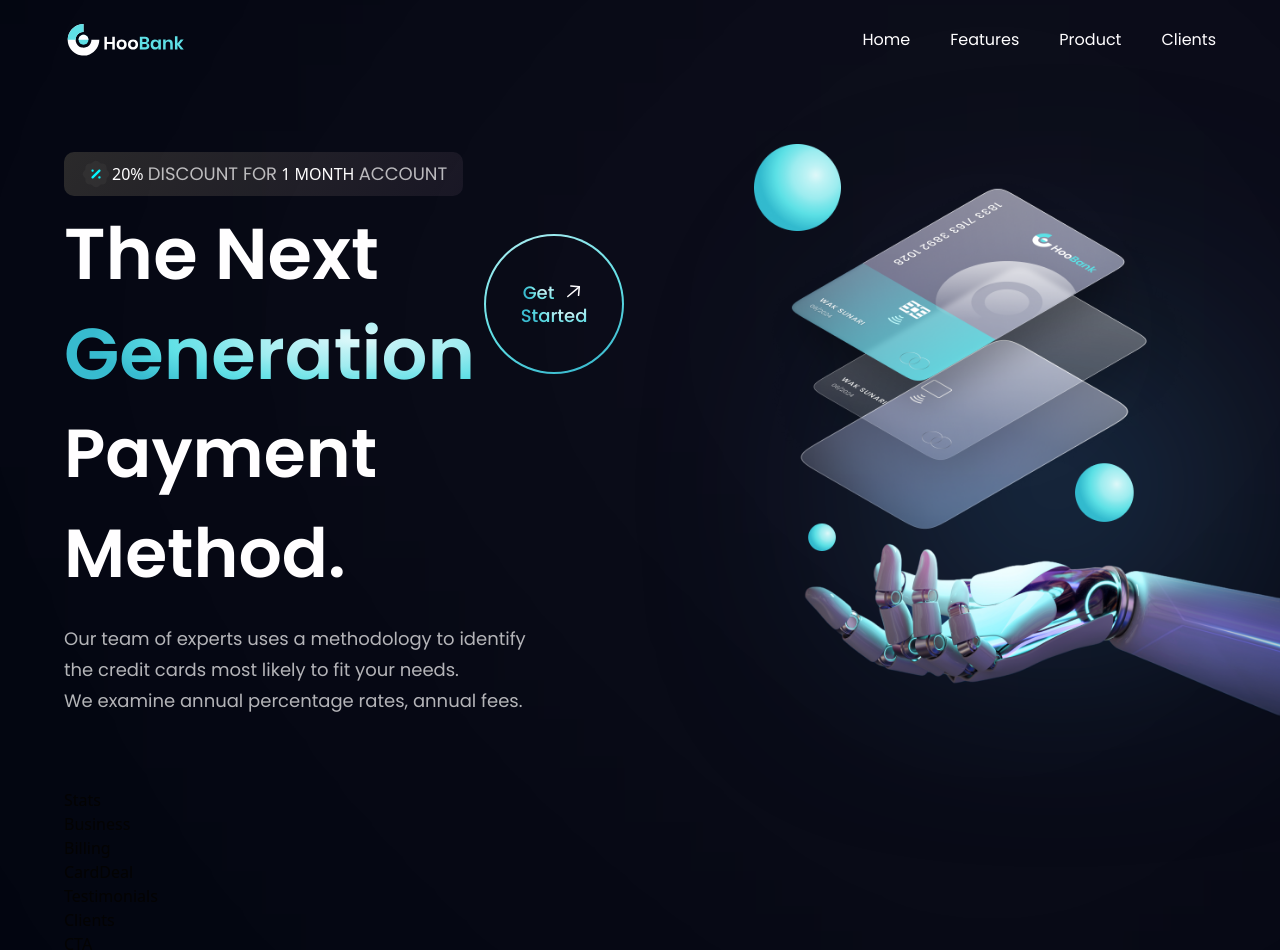
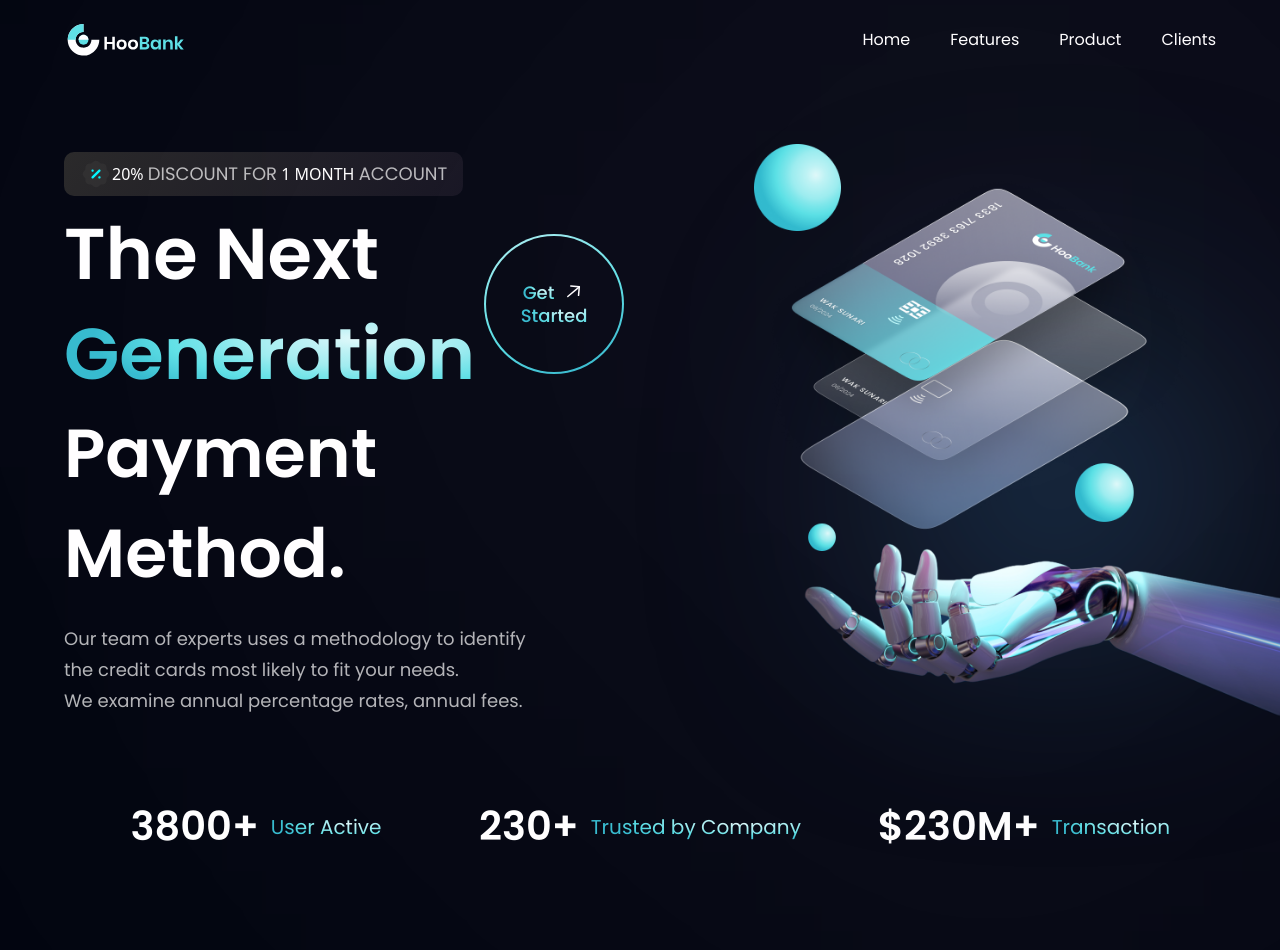
Before and after one commit to MoeElItani/Bank-app, a React (Vite) app: page / in a window 1280 px wide. Shown: the top 950 px of the page. Built offline with nearby package versions, Linux system fonts and the light colour scheme.

Commit message:
create stats component

```diff
--- a/src/components/Stats.jsx
+++ b/src/components/Stats.jsx
@@ -1,9 +1,24 @@
-import React from 'react'
+import { stats } from '../constants'
+import styles from '../style'
 
-const Stats = () => {
-  return (
-    <div>Stats</div>
-  )
-}
+const Stats = () => (
+   <section
+      className={`${styles.flexCenter} flex-row flex-wrap sm:mb-20 mb-6`}
+   >
+      {stats.map((stat) => (
+         <div
+            key={stat.id}
+            className={`flex-1 flex justify-center items-center flex-row m-3`}
+         >
+            <h4 className='font-poppins font-semibold xs:text-[40px] text-[30px] xs:leading-[53px] leading-[43px] text-white'>
+               {stat.value}
+            </h4>
+            <p className='font-poppins font-normal xs:text-[20px] text-[15px] xs:leading-[26px] leading-[21px] text-gradient upperCase ml-3'>
+               {stat.title}
+            </p>
+         </div>
+      ))}
+   </section>
+)
 
 export default Stats
```
